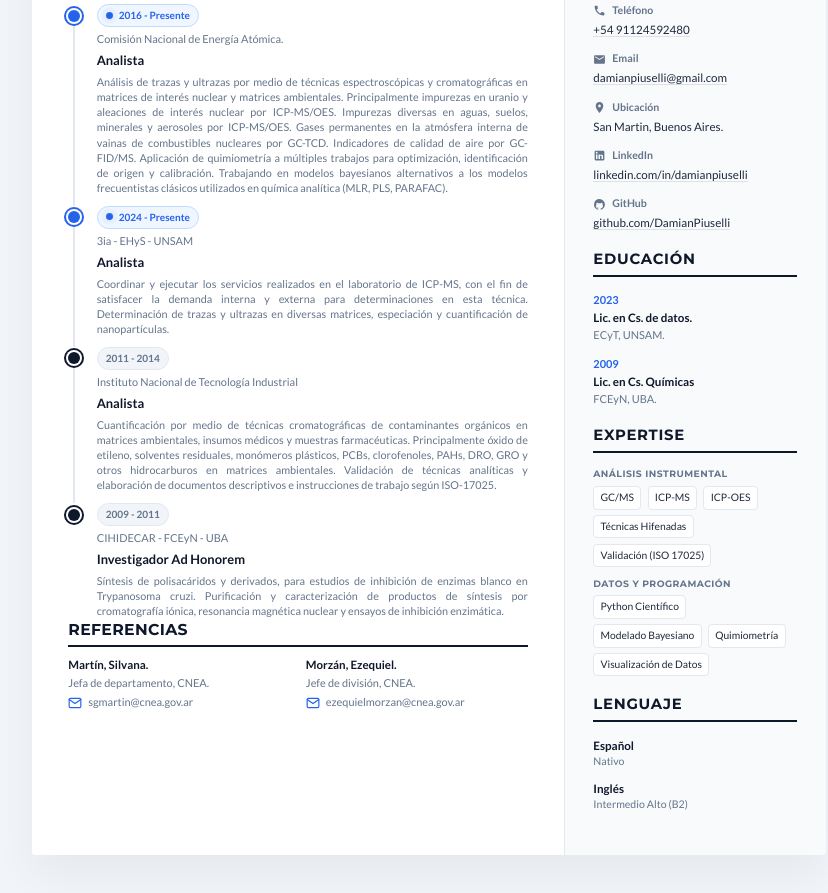
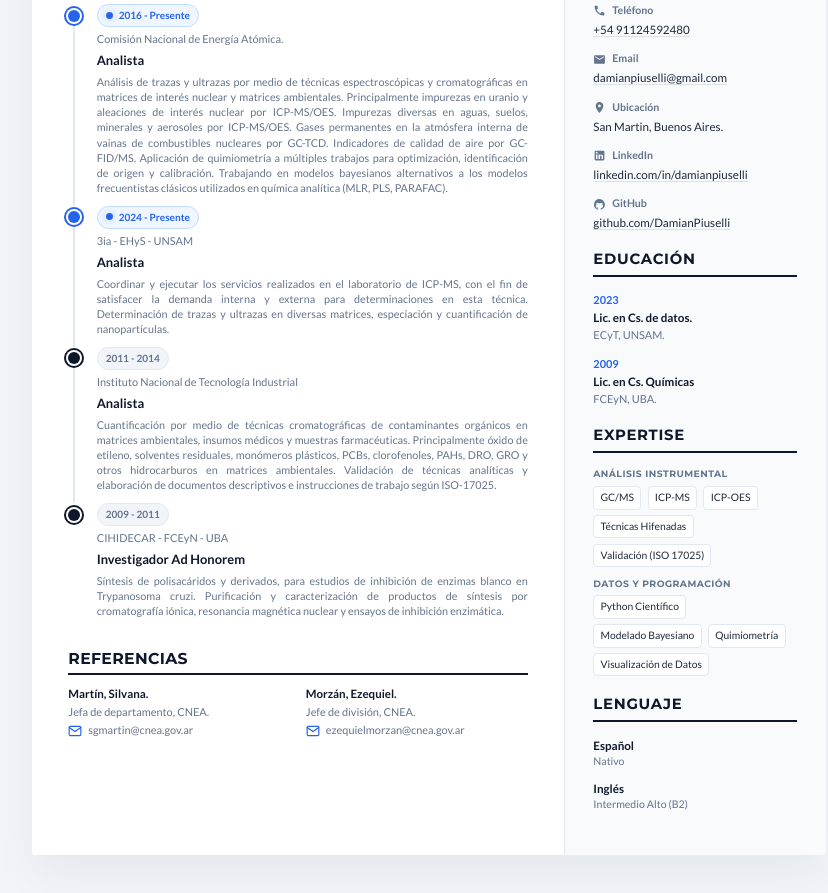
Before and after one commit to DamianPiuselli/cv, a plain HTML site: page index.html in a window 1280 px wide. Shown: the part 366-1259 px from the top of the page, without its empty margins (211-1039 px from the left). Drawn offline with Linux system fonts and the light colour scheme.

Commit message:
Add vertical spacing between Experiencia and Referencias sections in Editorial CV style

```diff
--- a/style.css
+++ b/style.css
@@ -639,6 +639,10 @@ body {
 }
 
 /* References */
+.main-content section[aria-labelledby="heading-referencias"] {
+  margin-top: 2.2em;
+}
+
 .references-grid {
   display: grid;
   grid-template-columns: 1fr 1fr;
```
